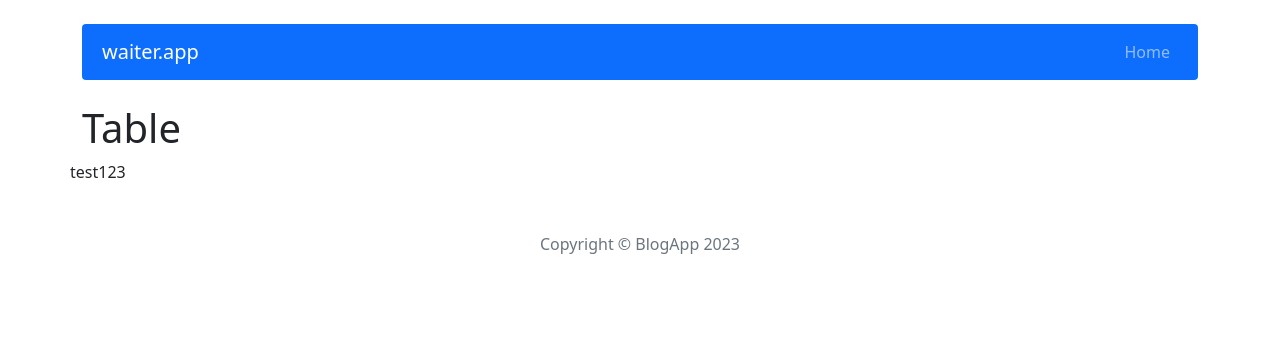
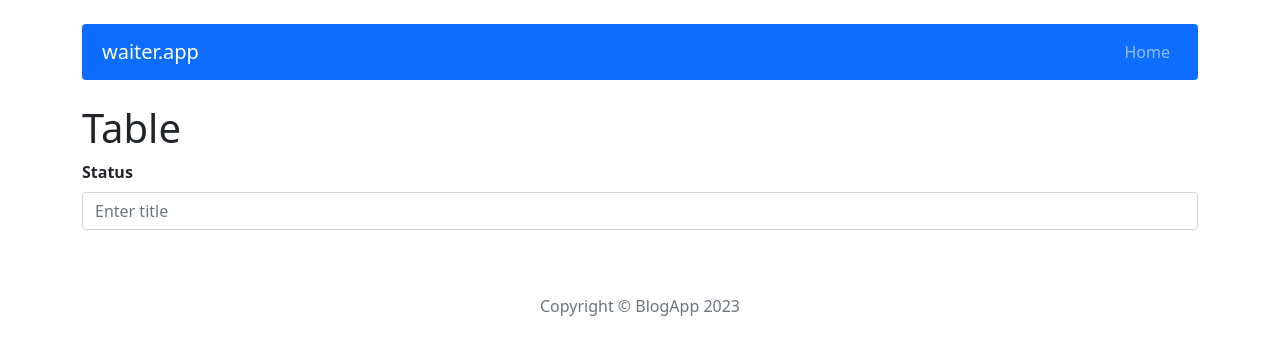
Before and after one commit to BoloMaster7/waiter-app, a React (Create React App) app: page /tableform in a window 1280 px wide. Shown: the top 354 px of the page. Built offline with nearby package versions, Linux system fonts and the light colour scheme; no server answers.

Commit message:
server files

```diff
--- a/package.json
+++ b/package.json
@@ -23,7 +23,9 @@
     "web-vitals": "^2.1.4"
   },
   "scripts": {
-    "start": "react-scripts start",
+    "start": "npm-run-all -p start:*",
+"start:react": "react-scripts start",
+"start:server": "json-server --port 3131 --no-cors --delay 250 --watch public/db/app.json --routes public/db/routes.json",
     "build": "react-scripts build",
     "test": "react-scripts test",
     "eject": "react-scripts eject"
--- a/src/components/features/TableForm.js
+++ b/src/components/features/TableForm.js
@@ -27,7 +27,22 @@ const TableForm = ({ action, actionText, ...props }) => {
     <div>
     <Row className="mb-5">
       <h1>Table {id} </h1>
-      test123
+      <Form onSubmit={validate(handleSubmit)}>
+        <Form.Group className="mb-3" controlId="formBasicEmail">
+          <Form.Label><strong>Status</strong></Form.Label>
+          <Form.Control
+          {...register("title", { required: true, minLength: 3 })}
+          value={status}
+          onChange={e => setStatus(e.target.value)}
+          type="text" placeholder="Enter title"
+        />
+        {errors.people && <small className="d-block form-text text-danger mt-2">
+          Title is too short (min is 3)</small>}
+</Form.Group>
+
+
+
+</Form>
     </Row>
   </div>
   );
--- a/src/redux/store.js
+++ b/src/redux/store.js
@@ -2,9 +2,11 @@ import { createStore, combineReducers, compose, applyMiddleware } from 'redux';
 import thunk from 'redux-thunk';
 import initialState from './initialState';
 import tablesReducer from './tablesRedux';
+import tablesStatusReducer from './tablesStatusRedux';
 
 const subreducers = {
   tables: tablesReducer,
+  status: tablesStatusReducer
 }
 
 const reducer = combineReducers(subreducers);
--- a/src/redux/tablesRedux.js
+++ b/src/redux/tablesRedux.js
@@ -20,6 +20,8 @@ export const fetchTable = () => {
       .then(tables => dispatch(updateTable(tables)));
   }
 }
+
+
 
 export const editTableRequest = (updatedTable) => {
   return (dispatch) => {
```
